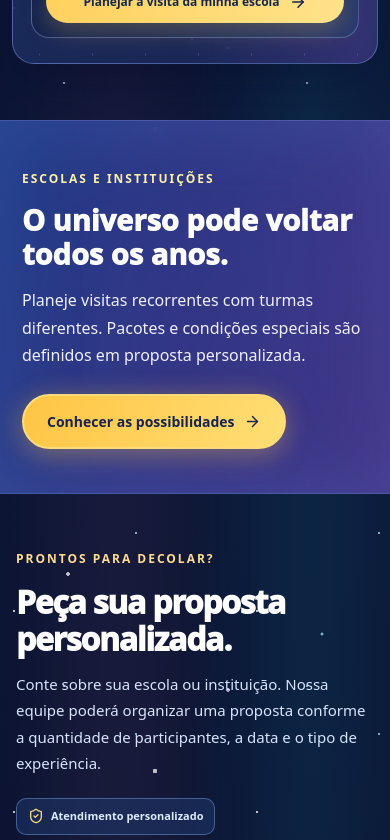
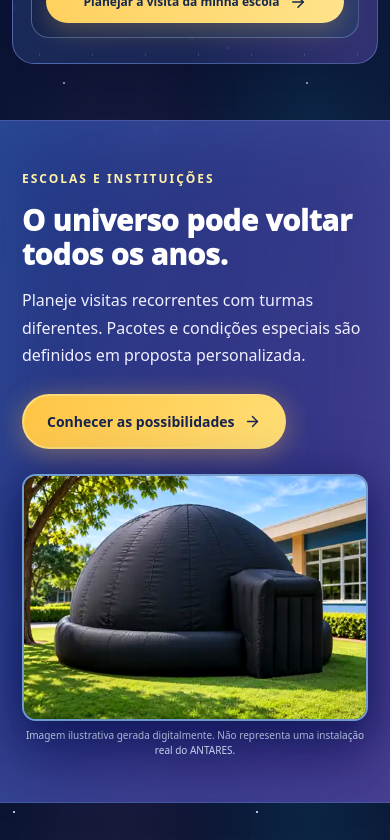
Before and after one commit to Webertcs/antares-business, a Next.js app: page /vitrine in a window 390 px wide. Shown: the part 6860-7700 px from the top of the page. Built offline with nearby package versions, Linux system fonts and the light colour scheme.

Commit message:
style(vitrine): preservar imagem da cúpula no celular e evitar sobreposição no rodapé

```diff
--- a/src/app/vitrine/premium.css
+++ b/src/app/vitrine/premium.css
@@ -856,3 +856,33 @@
  .premium-kids .premium-contact-v2 .premium-contact-highlights>span{font-size:11px}
  .premium-kids .premium-contact-v2>div>h2{font-size:32px}
 }
+
+
+/* Pacote 4 — últimos ajustes responsivos; sem alterar a composição aprovada no desktop. */
+.premium-kids .premium-footer{
+ padding-bottom:90px; /* evita que o botão flutuante cubra o link do rodapé */
+}
+@media (max-width:620px){
+ /* A cúpula aprovada também deve aparecer na versão de celular. */
+ .premium-kids .premium-school{
+  flex-direction:column;
+  align-items:stretch;
+  gap:25px;
+ }
+ .premium-kids .premium-school-art.premium-school-picture{
+  display:block;
+  width:min(100%,460px);
+  max-width:460px;
+  margin-inline:auto;
+ }
+ .premium-kids .premium-school-picture .premium-school-photo{
+  display:block;width:100%;height:auto;object-fit:cover;
+ }
+ .premium-kids .premium-school-credit{
+  font-size:10px;line-height:1.5;
+ }
+ .premium-kids .premium-footer{
+  padding-bottom:96px;
+  gap:12px;
+ }
+}
```
